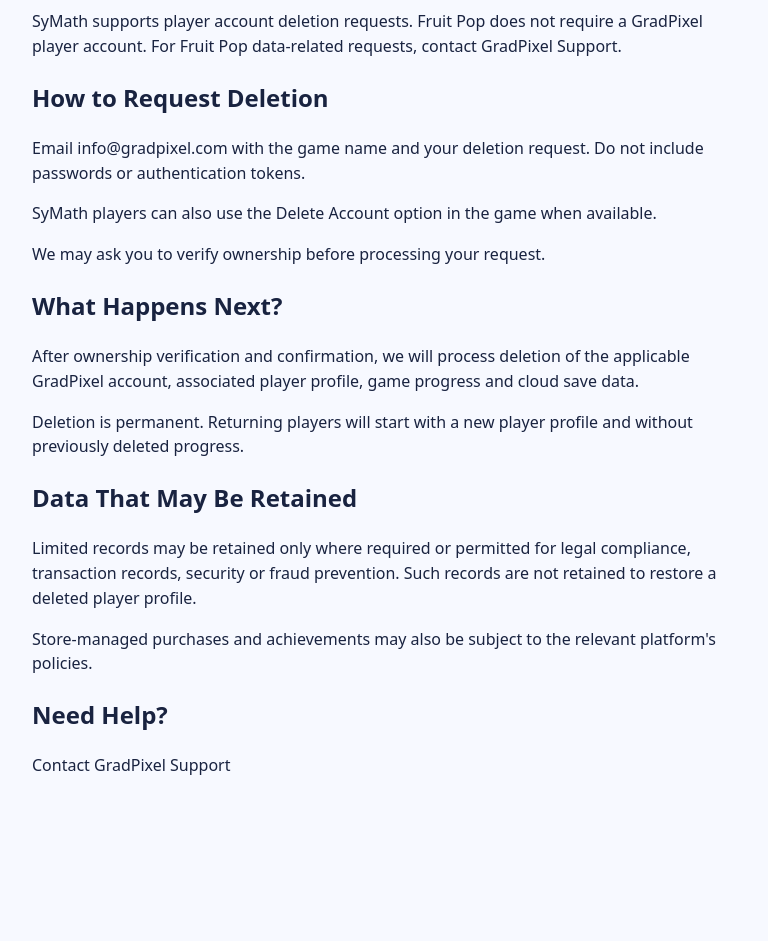
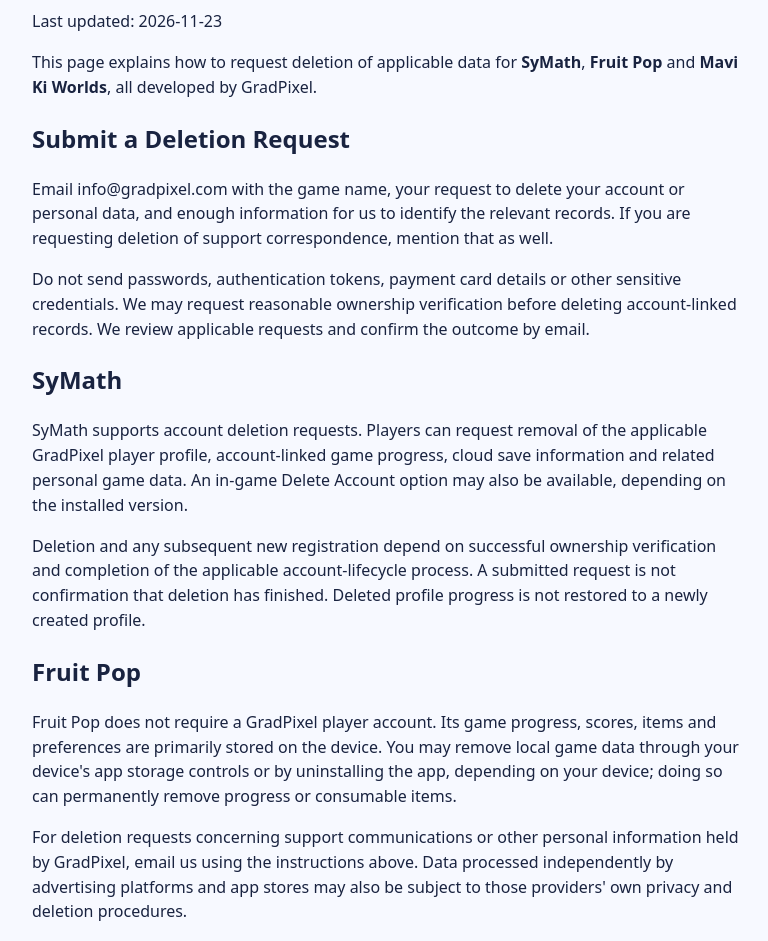
Before and after one commit to nakiera/GradPixel, a plain HTML site: page account-deletion/index.html in a window 1280 px wide. Shown: the part 212-1153 px from the top of the page, without its empty margins (252-1020 px from the left). Before the commit the page ends 1110 px from the top, so only its background shows below. Drawn offline with Linux system fonts and the light colour scheme.

Commit message:
Expand account and data deletion guidance for Fruit Pop and Mavi Ki Worlds

```diff
--- a/account-deletion/index.html
+++ b/account-deletion/index.html
@@ -3,33 +3,41 @@
 <head>
 <meta charset="utf-8">
 <meta name="viewport" content="width=device-width, initial-scale=1">
-<title>Account & Data Deletion | GradPixel</title>
-<meta name="description" content="Request account and data deletion for GradPixel games.">
+<title>Account &amp; Data Deletion | GradPixel</title>
+<meta name="description" content="How to request deletion of player accounts and data for SyMath, Fruit Pop and Mavi Ki Worlds.">
 <link rel="icon" href="../assets/favicon.svg">
 <link rel="stylesheet" href="../styles.css">
 </head>
 <body>
 <main style="max-width:760px;margin:80px auto;padding:24px">
-<a href="../">← GradPixel</a>
+<a href="../">← GradPixel Home</a>
+<h1>Account &amp; Data Deletion</h1>
+<p>Last updated: 2026-11-23</p>
+<p>This page explains how to request deletion of applicable data for <strong>SyMath</strong>, <strong>Fruit Pop</strong> and <strong>Mavi Ki Worlds</strong>, all developed by GradPixel.</p>
 
-<h1>Account & Data Deletion</h1>
-<p>SyMath supports player account deletion requests. Fruit Pop does not require a GradPixel player account. For Fruit Pop data-related requests, contact GradPixel Support.</p>
+<h2>Submit a Deletion Request</h2>
+<p>Email <a href="mailto:info@gradpixel.com?subject=GradPixel%20Data%20Deletion%20Request">info@gradpixel.com</a> with the game name, your request to delete your account or personal data, and enough information for us to identify the relevant records. If you are requesting deletion of support correspondence, mention that as well.</p>
+<p>Do not send passwords, authentication tokens, payment card details or other sensitive credentials. We may request reasonable ownership verification before deleting account-linked records. We review applicable requests and confirm the outcome by email.</p>
 
-<h2>How to Request Deletion</h2>
-<p>Email <a href="mailto:info@gradpixel.com?subject=Account%20Deletion%20Request">info@gradpixel.com</a> with the game name and your deletion request. Do not include passwords or authentication tokens.</p>
-<p>SyMath players can also use the Delete Account option in the game when available.</p>
-<p>We may ask you to verify ownership before processing your request.</p>
+<h2>SyMath</h2>
+<p>SyMath supports account deletion requests. Players can request removal of the applicable GradPixel player profile, account-linked game progress, cloud save information and related personal game data. An in-game Delete Account option may also be available, depending on the installed version.</p>
+<p>Deletion and any subsequent new registration depend on successful ownership verification and completion of the applicable account-lifecycle process. A submitted request is not confirmation that deletion has finished. Deleted profile progress is not restored to a newly created profile.</p>
 
-<h2>What Happens Next?</h2>
-<p>After ownership verification and confirmation, we will process deletion of the applicable GradPixel account, associated player profile, game progress and cloud save data.</p>
-<p>Deletion is permanent. Returning players will start with a new player profile and without previously deleted progress.</p>
+<h2>Fruit Pop</h2>
+<p>Fruit Pop does not require a GradPixel player account. Its game progress, scores, items and preferences are primarily stored on the device. You may remove local game data through your device's app storage controls or by uninstalling the app, depending on your device; doing so can permanently remove progress or consumable items.</p>
+<p>For deletion requests concerning support communications or other personal information held by GradPixel, email us using the instructions above. Data processed independently by advertising platforms and app stores may also be subject to those providers' own privacy and deletion procedures.</p>
 
-<h2>Data That May Be Retained</h2>
-<p>Limited records may be retained only where required or permitted for legal compliance, transaction records, security or fraud prevention. Such records are not retained to restore a deleted player profile.</p>
-<p>Store-managed purchases and achievements may also be subject to the relevant platform's policies.</p>
+<h2>Mavi Ki Worlds</h2>
+<p>Mavi Ki Worlds is currently in development. Its existing browser prototypes do not require a GradPixel player account or maintain cloud-saved player profiles. Current prototype gameplay state is held in memory and resets when the page is refreshed or closed.</p>
+<p>To request deletion of any personal data you have provided to GradPixel through support or testing communications, email us using the instructions above. Future Android or iOS builds may use advertising or other services; this page and the <a href="../mavi-ki-worlds/privacy/">Mavi Ki Worlds Privacy Policy</a> will be updated to reflect the data actually processed before those features are released.</p>
+
+<h2>Deletion Scope and Retention</h2>
+<p>When a request is verified and applicable, we delete or de-identify personal records controlled by GradPixel that are covered by the request, including applicable player account information and associated game records. Local-only data must generally be cleared on the device by the player.</p>
+<p>Limited records may need to be retained for legal compliance, accounting and purchase transactions, dispute handling, security or fraud prevention. Such records are kept only for the period required or permitted for the relevant purpose and applicable law; they are not used to reconstruct a deleted player profile. Where relevant, we will explain any retention or exceptions in our response to the request.</p>
+<p>Google Play, Apple, advertising providers and other independent services control their own records and deletion processes. A request to GradPixel does not automatically delete records independently held by these providers.</p>
 
 <h2>Need Help?</h2>
-<p><a href="../support/">Contact GradPixel Support</a></p>
+<p>Contact <a href="mailto:info@gradpixel.com">info@gradpixel.com</a> or visit <a href="../support/">GradPixel Support</a>.</p>
 </main>
 </body>
 </html>
```
